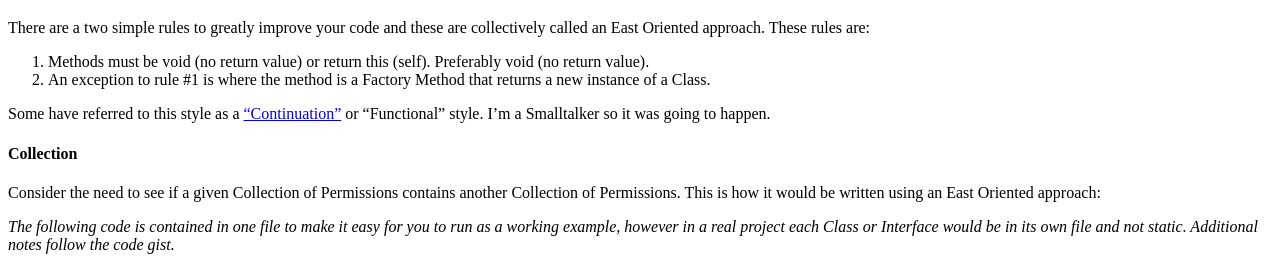
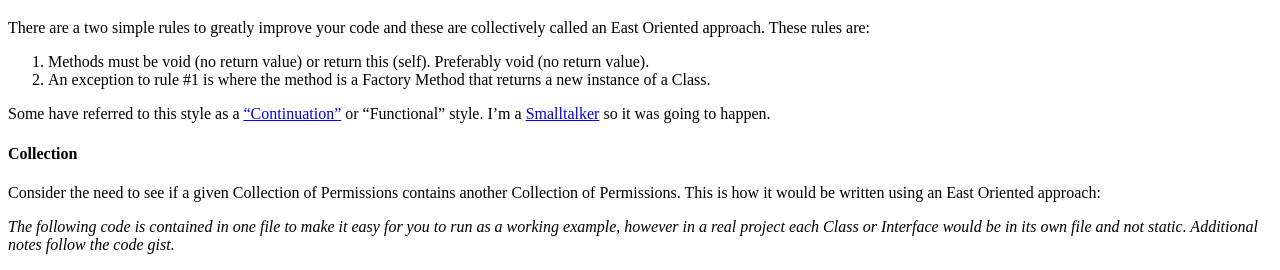
Before and after one commit to jamesladd/jamesladdcode, a Jekyll site: the page built from _posts/2017-01-30-east-collection.md, in a window 1280 px wide, cut to the strip 339-609 px from the top of the page. Built offline with Jekyll 4.4.1, drawn with Linux system fonts in a browser that asks for light colours; part of the change alters nothing that is shown.

Commit message:
Minor tweaks

```diff
--- a/_posts/2017-01-30-east-collection.md
+++ b/_posts/2017-01-30-east-collection.md
@@ -12,7 +12,7 @@ These rules are:
 1. Methods must be void (no return value) or return this (self). Preferably void (no return value).
 2. An exception to rule #1 is where the method is a Factory Method that returns a new instance of a Class.
 
-Some have referred to this style as a ["Continuation"](https://en.wikipedia.org/wiki/Continuation-passing_style) or "Functional" style. I'm a Smalltalker so it was going to happen.
+Some have referred to this style as a ["Continuation"](https://en.wikipedia.org/wiki/Continuation-passing_style) or "Functional" style. I'm a [Smalltalker](http://redline.st) so it was going to happen.
 
 #### Collection
 Consider the need to see if a given Collection of Permissions contains another Collection of Permissions. This is how it would be written using an East Oriented approach:
```
